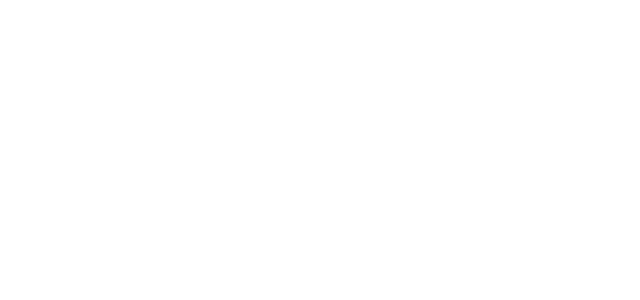
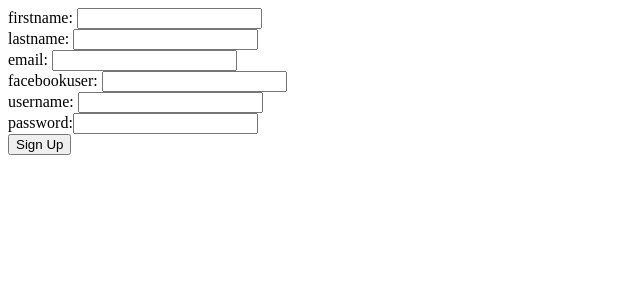
Before and after one commit to hilaezra/handbyhandpro, a React (Vite) app in the folder handbyhand.client/: page /signup in a window 1280 px wide. Before the commit this address had no page. Shown: the top 300 px of the page, without its empty margins (0-640 px from the left). Built offline with nearby package versions, Linux system fonts and the light colour scheme.

Commit message:
add home page

```diff
--- a/handbyhand.client/src/App.jsx
+++ b/handbyhand.client/src/App.jsx
@@ -1,5 +1,6 @@
 import LoginPage from "./components/LoginPage/LoginPage"
-import SignInPage from "./components/LoginPage/SignInPage"
+import SignUpPage from "./components/SignUpPage/SignUpPage"
+import HomePage from "./components/HomePage/HomePage";
 import {Routes, Route} from 'react-router-dom';
 
 function App() {
@@ -9,7 +10,11 @@ function App() {
     <>
       <Routes>
           <Route path="/" element={<LoginPage />} />
-          <Route path="/signin" element={<SignInPage />} />
+          <Route path="/signup" element={<SignUpPage />} />
+          <Route path="/home" element={<HomePage />} />
+          <Route path="/profile" element={<HomePage />} />
+
+
       </Routes>
     </>
   )
--- a/handbyhand.client/src/components/HomePage/HomePage.jsx
+++ b/handbyhand.client/src/components/HomePage/HomePage.jsx
@@ -1,12 +1,13 @@
 import React from 'react'
 import axios from 'axios'
-import NavBar from '../General/NavBar'
+
 
 const HomePage = () => {
 
     return (
         <div>
-          <NavBar/>
+
+          <p>hello</p>
 
         </div>
     )
--- a/handbyhand.client/src/components/LoginPage/LoginPage.jsx
+++ b/handbyhand.client/src/components/LoginPage/LoginPage.jsx
@@ -29,8 +29,8 @@ const LoginPage = () => {
 
     //TODO
     const navigate = useNavigate();
-    const handleSignInClicked = () => {
-        navigate('/signin');
+    const handleSignUpClicked = () => {
+        navigate('/signup');
     }
 
     //TODO
@@ -54,7 +54,7 @@ const LoginPage = () => {
             </div>
 
             <div>
-            <button onClick={handleSignInClicked}>Sign In</button>
+            <button onClick={handleSignUpClicked}>Sign Up</button>
             </div>
 
             <div>
--- a/handbyhand.client/src/components/LoginPage/SignInPage.jsx
+++ b/handbyhand.client/src/components/SignUpPage/SignUpPage.jsx
@@ -1,7 +1,7 @@
 import React from 'react'
 import axios from 'axios'
 
-const SignInPage = () => {
+const SignUpPage = () => {
     const [firstname, setFirstname] = React.useState("")
     const [lastname, setLastname] = React.useState("")
     const [email, setEmail] = React.useState("")
@@ -40,7 +40,7 @@ const SignInPage = () => {
     }
 
     //TODO
-    const handleSignInClicked = async () => {
+    const handleSignUpClicked = async () => {
 
     }
 
@@ -72,11 +72,11 @@ const SignInPage = () => {
             </div>
 
             <div>
-            <button onClick={handleSignInClicked}>Sign In</button>
+            <button onClick={handleSignUpClicked}>Sign Up</button>
             </div>
 
         </div>
     )
 }
 
-export default SignInPage
+export default SignUpPage
```
Also changed, not shown: handbyhand.client/src/components/General/NavBar.jsx (+12 -37 lines).
